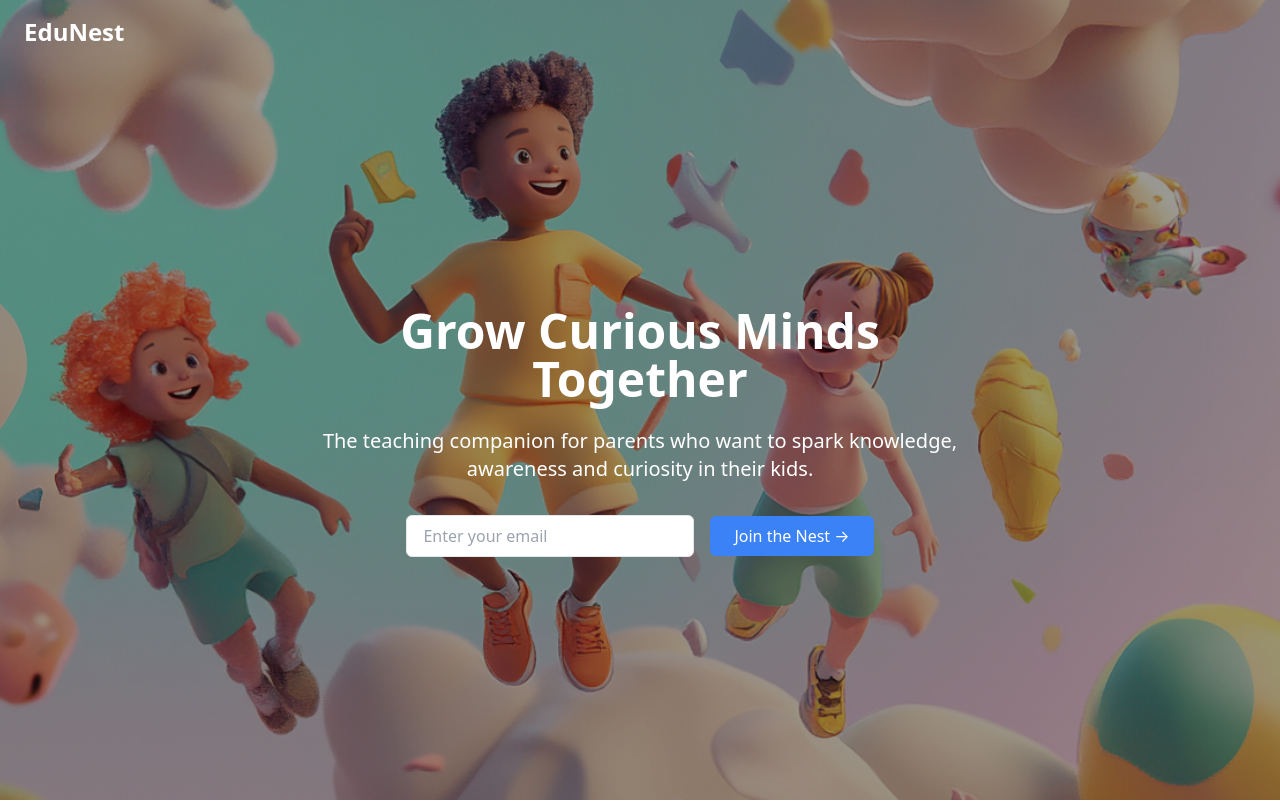
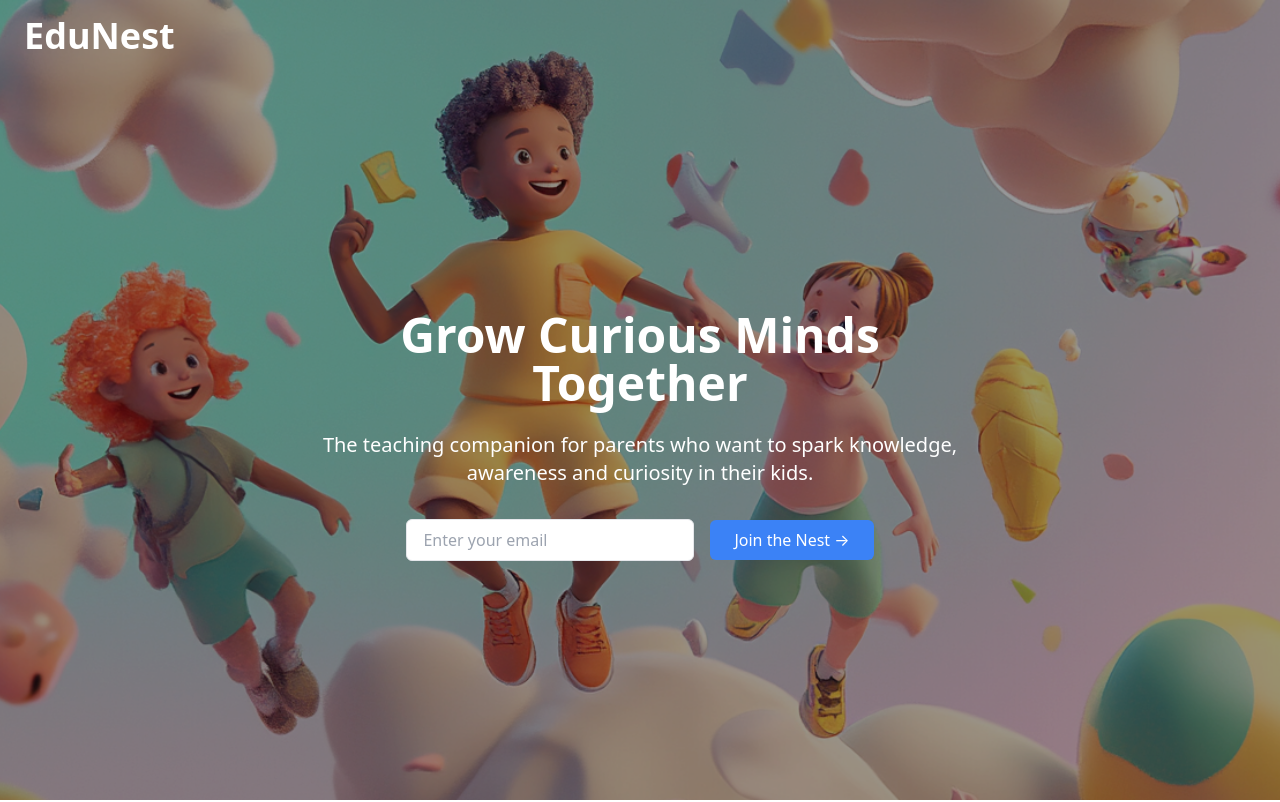
Before and after one commit to ShahanaChatterjee/Edunest, a plain HTML site: page index.html in a window 1280 px wide. Shown: the top 802 px of the page. Drawn offline with nearby package versions, Linux system fonts and the light colour scheme.

Commit message:
logo enlarged

```diff
--- a/index.html
+++ b/index.html
@@ -22,7 +22,7 @@
       <div class="absolute top-0 left-0 w-full h-full bg-black bg-opacity-40 z-10 flex flex-col">
         <!-- Header -->
         <header class="flex justify-between items-center px-6 py-4">
-          <div class="text-white text-2xl font-bold">EduNest</div>
+          <div class="text-white text-4xl font-bold">EduNest</div>
         </header>
 
         <!-- Centered Tagline + Form -->
```
